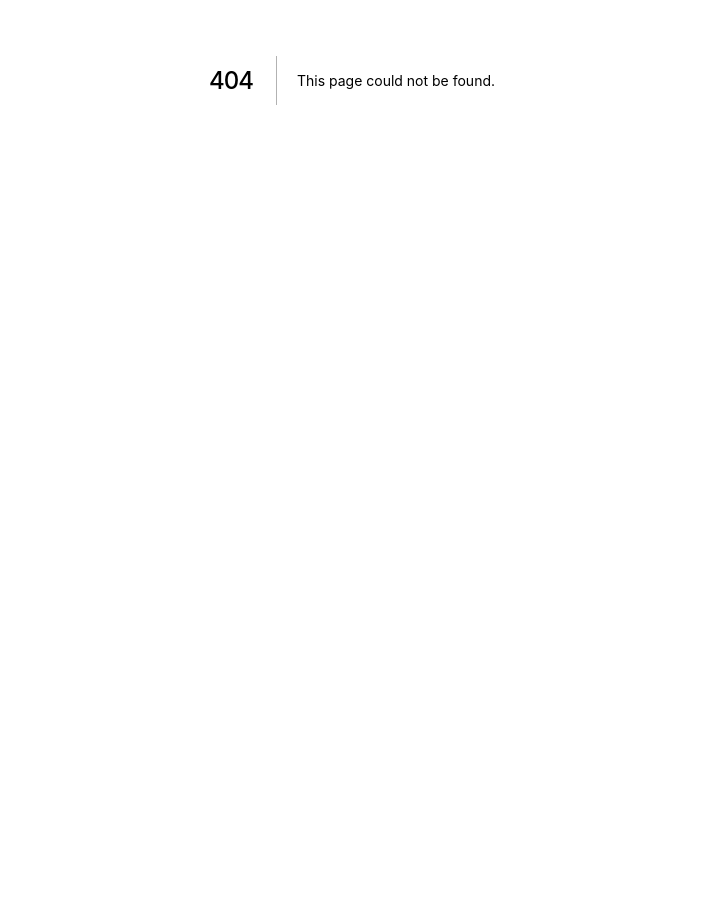
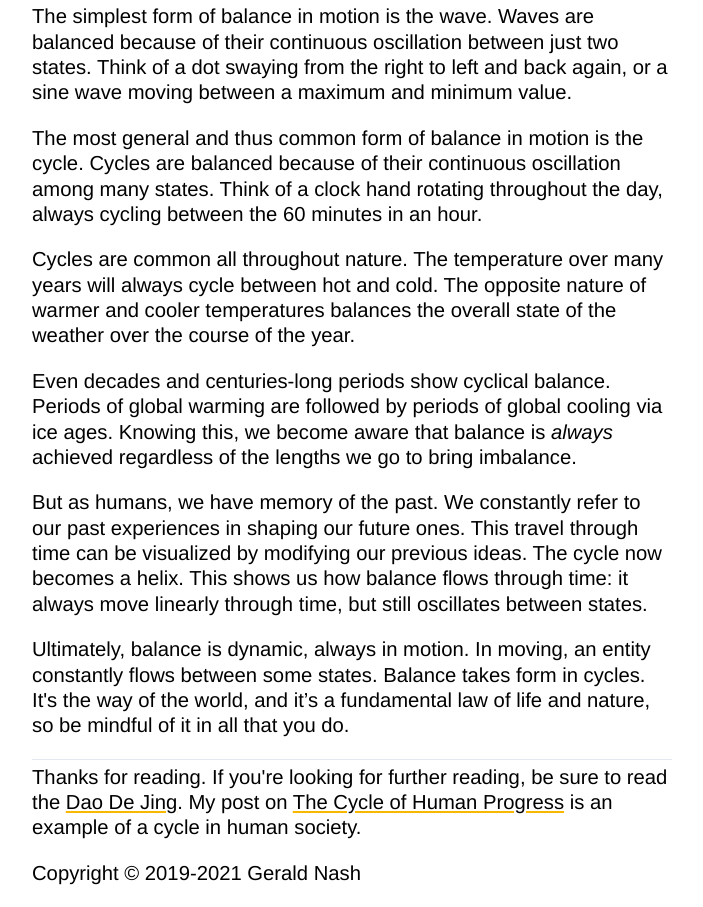
Before and after one commit to aunyks/blog, a Next.js app: page /2021/2/on-balance in a window 1280 px wide. Before the commit this address had no page. Shown: the part 320-1227 px from the top of the page, without its empty margins (288-991 px from the left). Before the commit the page ends 800 px from the top, so only its background shows below. Built offline with nearby package versions, Linux system fonts and the light colour scheme.

Commit message:
Add post on balance

```diff
--- a/components/Post.js
+++ b/components/Post.js
@@ -3,7 +3,6 @@ import Navbar from 'components/Navbar'
 import PostHeader from 'components/PostHeader'
 import PostBody from 'components/PostBody'
 import PostFooter from 'components/PostFooter'
-import Web3TipBox from 'components/Web3TipBox'
 import GAnalytics from 'components/GAnalytics'
 
 export default function Post({
@@ -33,7 +32,6 @@ export default function Post({
       <PostBody>
         <PostHeader title={title} subtitle={subtitle} date={date} />
         {children}
-        <Web3TipBox />
         {!noFooter && (
           <PostFooter remark={remark} date={date} />
         )}
--- a/pages/2020/8/the-cycle-of-human-progress.js
+++ b/pages/2020/8/the-cycle-of-human-progress.js
@@ -9,7 +9,13 @@ export default function HumanProgress() {
       subtitle="Human Evolution in Three Dimensions"
       description="Recounting the inspiration and process for designing my first credit card."
       date="2020-08-26"
-      cardImage="https://blog.aunyks.com/img/misc/cohp.png">
+      cardImage="https://blog.aunyks.com/img/misc/cohp.png"
+      remark={
+        <p>
+          Thanks for reading. This post is a practical example of balance achieved through cycles. You can read about it more abstractly in
+          my post <a href="/2021/2/on-balance">On Balance</a>.
+        </p>
+      }>
       <p>
         A couple weeks ago, I was watching an episode of <a href="https://www.netflix.com/title/80057883">Abstract</a> that covered Bio-Architecture. It followed <a href="https://twitter.com/NeriOxman">Neri Oxman</a> as she completed a project of hers, telling her life story in the process. She made lots of insightful statements, but one idea of hers that had truly stuck with me was how she described the connection between art, science, engineering,
         and design.
@@ -49,15 +55,15 @@ export default function HumanProgress() {
       </figure>
       <p>
         This helps you visualize the clockwise motion in which creativity and inspiration travel. The image is in two dimensions, <Hint msg={`I don't believe in the "left brain"/"right brain" stuff, but I understand that a lot of people think of it this way.`}>with the "left brain"
-      activities on the right side and "right brain" activities on the left side</Hint> and the more abstract, theoretical activities on top and applied activities on the bottom. But, I like to think that we can model it even more accurately if we think about it in three dimensions, with the third dimension abstractly
-      representing progress. This means that the circle becomes a spring-like coil.
-    </p>
+        activities on the right side and "right brain" activities on the left side</Hint> and the more abstract, theoretical activities on top and applied activities on the bottom. But, I like to think that we can model it even more accurately if we think about it in three dimensions, with the third dimension abstractly
+        representing progress. This means that the circle becomes a helix, a spring-like coil.
+      </p>
       <p>
         With this, we can better visualize this idea in a grander scheme. We can see that, although creativity and inspiration continuously cycle in the same two dimensions, the overall condition of humanity improves almost linearly.
-    </p>
+      </p>
       <p>
         I'll be keeping this in the back of my mind for a <em>long</em> time. Hopefully you will too.
-    </p>
+      </p>
     </Post>
   )
 }
--- a/pages/2021/1/gab-security-vulns.js
+++ b/pages/2021/1/gab-security-vulns.js
@@ -6,7 +6,7 @@ export default function GabSecurityVulns() {
   return (
     <Post
       title="Gab Security Vulnerabilities"
-      description="[PRIVATE] Covering my recently discovered vulns in the Gab web app."
+      description="Covering my recently discovered vulns in the Gab web app."
       date="2021-01-11"
       hasCodeSnippet
       remark={<></>}>
--- /dev/null
+++ b/pages/2021/2/on-balance.js
@@ -0,0 +1,41 @@
+import Post from 'components/Post'
+
+export default function OnBalance() {
+  return (
+    <Post
+      title="On Balance"
+      subtitle="A natural law hidden in plain sight"
+      description="Exploring balance as a natural law and how it governs life and nature."
+      date="2021-02-08"
+      remark={
+        <p>
+          Thanks for reading. If you're looking for further reading, be sure to read the <a target="_blank" href="https://en.wikipedia.org/wiki/Tao_Te_Ching">Dao De Jing</a>.
+          My post on <a href="/2020/8/the-cycle-of-human-progress">The Cycle of Human Progress</a> is an example of a cycle in human society.
+        </p>
+      }>
+      <p>
+        Balance isn’t a static. Rather, balance is a state of perpetual motion. It’s the constant cycle between states. It’s the perpetual pull of opposing actions.
+      </p>
+      <p>
+        The simplest form of balance in motion is the wave. Waves are balanced because of their continuous oscillation between just two states. Think of a dot swaying from the right to left and back again, or a sine wave moving between a maximum and minimum value.
+      </p>
+      <p>
+        The most general and thus common form of balance in motion is the cycle. Cycles are balanced because of their continuous oscillation among many states. Think of a clock hand rotating throughout the day, always cycling between the 60 minutes in an hour.
+      </p>
+      <p>
+        Cycles are common all throughout nature. The temperature over many years will always cycle between hot and cold. The opposite nature of warmer and cooler temperatures balances the overall state
+        of the weather over the course of the year.
+      </p>
+      <p>
+        Even decades and centuries-long periods show cyclical balance. Periods of global warming are followed by periods of global cooling via ice ages. Knowing this, we become aware that balance is <em>always</em> achieved
+        regardless of the lengths we go to bring imbalance.
+      </p>
+      <p>
+        But as humans, we have memory of the past. We constantly refer to our past experiences in shaping our future ones. This travel through time can be visualized by modifying our previous ideas. The cycle now becomes a helix. This shows us how balance flows through time: it always move linearly through time, but still oscillates between states.
+      </p>
+      <p>
+        Ultimately, balance is dynamic, always in motion. In moving, an entity constantly flows between some states. Balance takes form in cycles. It's the way of the world, and it’s a fundamental law of life and nature, so be mindful of it in all that you do.
+      </p>
+    </Post>
+  )
+}
--- a/pages/misc.js
+++ b/pages/misc.js
@@ -7,6 +7,7 @@ export default function Misc() {
       pageTitle="Misc"
       title="Misc"
       subtitle="Posts of no category">
+      <Link href="/2021/2/on-balance">on balance</Link>
       <Link href="/2020/12/writing-for-expression-not-argument">writing for the sake of expression, not argument</Link>
       <Link href="/2020/11/roam-the-web-human-hive-mind">roam, the web, and the human hive mind</Link>
       <Link href="/2020/9/hidden-in-plain-sight">hidden in plain sight</Link>
```
